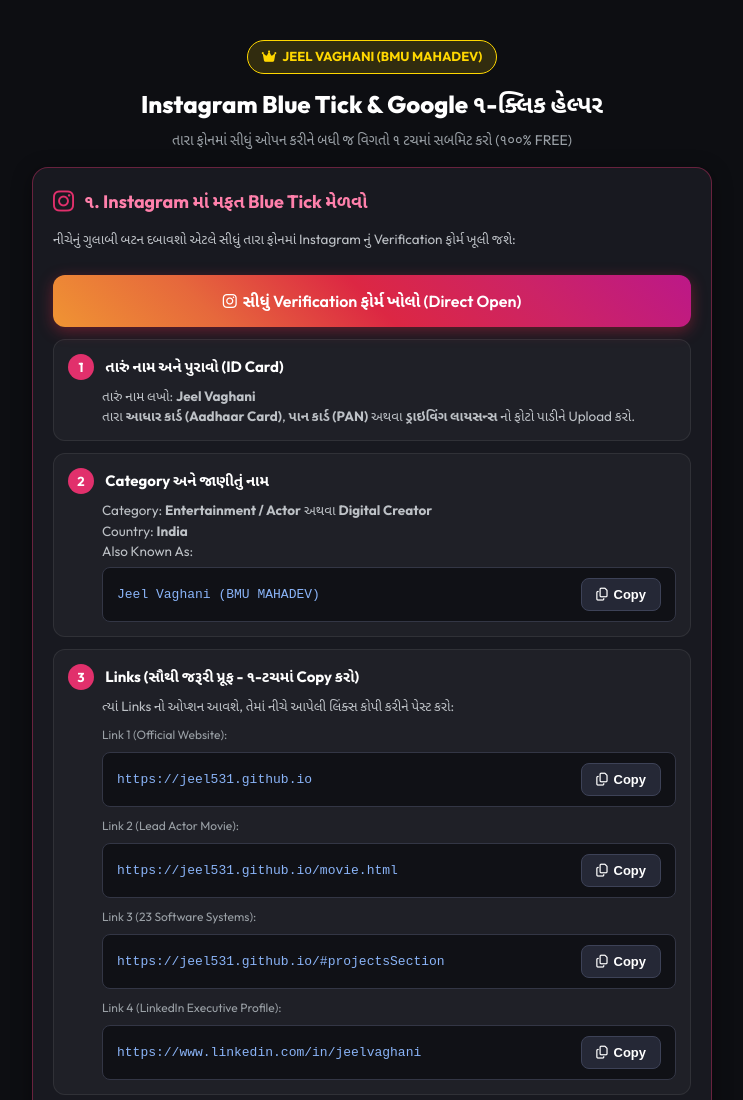
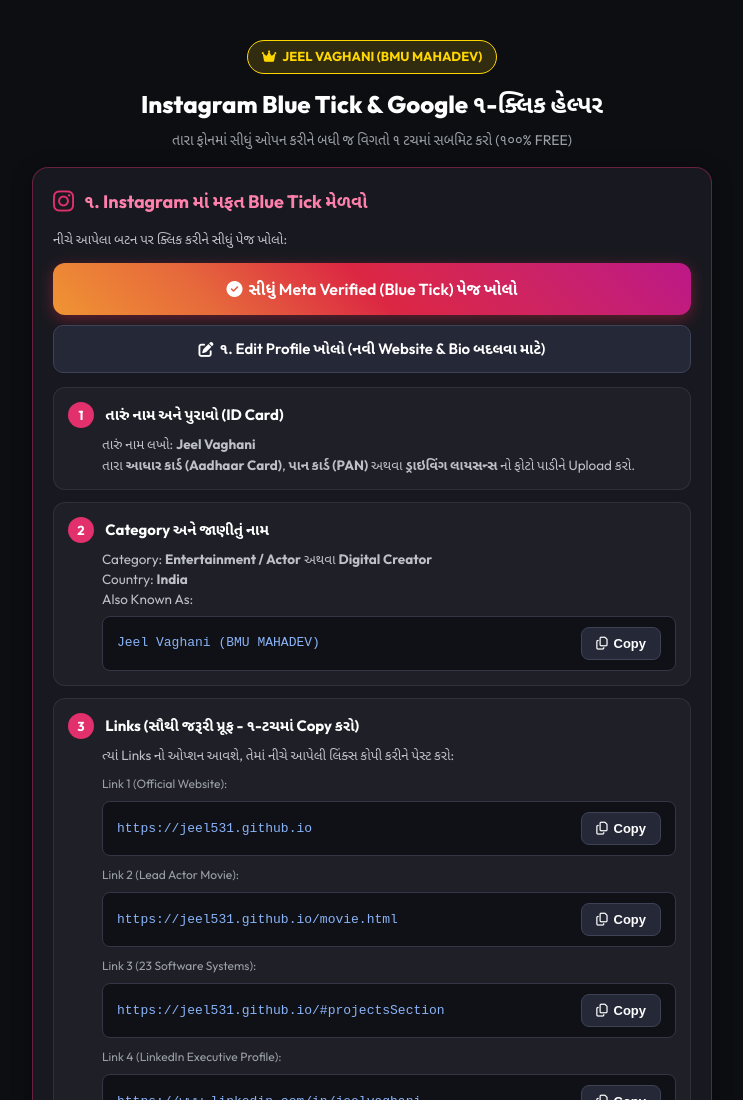
Before and after one commit to jeel531/jeel531.github.io, a plain HTML site: page verify.html in a window 1280 px wide. Shown: the top 1100 px of the page, without its empty margins (268-1011 px from the left). Drawn offline with Linux system fonts and the light colour scheme.

Commit message:
Update verify.html with direct Meta Verified and Edit Profile buttons

```diff
--- a/verify.html
+++ b/verify.html
@@ -209,12 +209,17 @@
       </div>
 
       <p style="font-size: 13.5px; color: #bdc1c6; margin-bottom: 14px;">
-        નીચેનું ગુલાબી બટન દબાવશો એટલે સીધું તારા ફોનમાં Instagram નું Verification ફોર્મ ખૂલી જશે:
+        નીચે આપેલા બટન પર ક્લિક કરીને સીધું પેજ ખોલો:
       </p>
 
-      <a href="https://www.instagram.com/accounts/manage/verification/" target="_blank" class="btn btn-insta">
-        <i class="fa-brands fa-instagram"></i> સીધું Verification ફોર્મ ખોલો (Direct Open)
-      </a>
+      <div style="display: flex; flex-direction: column; gap: 10px; margin: 14px 0;">
+        <a href="https://accountscenter.instagram.com/meta_verified/" target="_blank" class="btn btn-insta" style="margin: 0; font-size: 16px;">
+          <i class="fa-solid fa-circle-check"></i> સીધું Meta Verified (Blue Tick) પેજ ખોલો
+        </a>
+        <a href="https://www.instagram.com/accounts/edit/" target="_blank" class="btn" style="margin: 0; font-size: 15px; background: #252836; color: #fff; border: 1px solid #3d4257; justify-content: center; padding: 12px; border-radius: 10px;">
+          <i class="fa-solid fa-pen-to-square"></i> ૧. Edit Profile ખોલો (નવી Website & Bio બદલવા માટે)
+        </a>
+      </div>
 
       <!-- Step 1 -->
       <div class="step-box">
```
